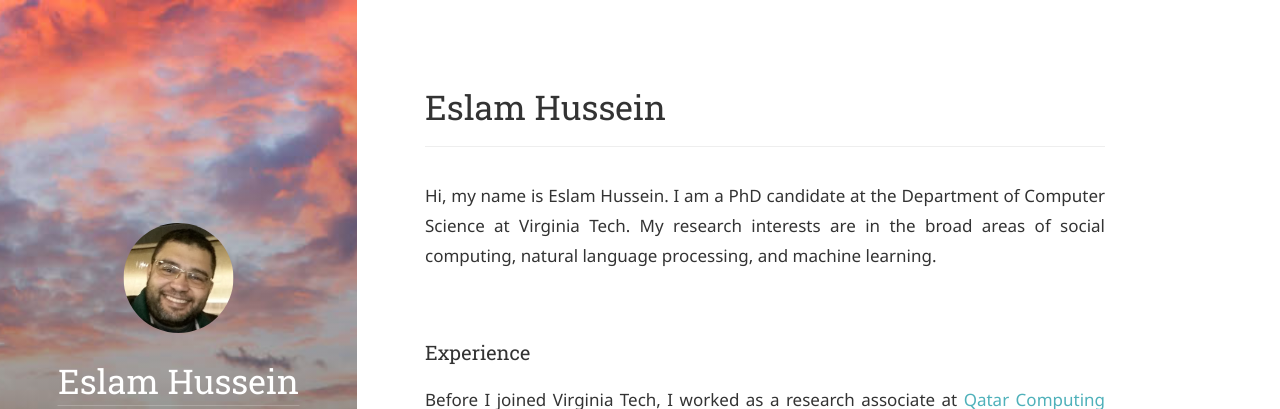
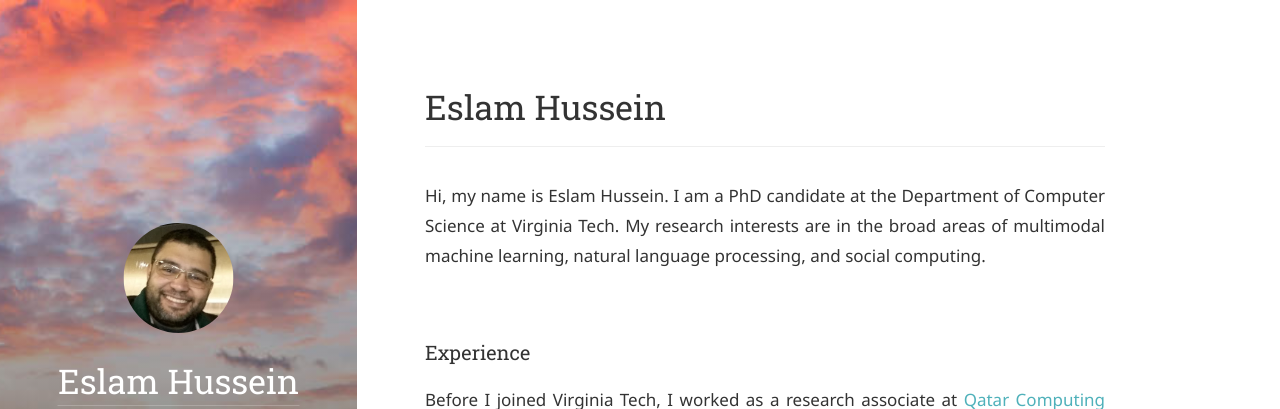
Before and after one commit to EslamAli86/eslamali86.github.io, a Jekyll site: the page built from index.md, in a window 1280 px wide. Shown: the top 409 px of the page. Built offline with Jekyll 4.4.1, drawn with Linux system fonts in a browser that asks for light colours; some web fonts are replaced.

Commit message:
Change index.md

```diff
--- a/index.md
+++ b/index.md
@@ -4,7 +4,7 @@ title: Eslam Hussein
 cover: false
 ---
 
-<p align="justify">Hi, my name is Eslam Hussein. I am a PhD candidate at the Department of Computer Science at Virginia Tech. My research interests are in the broad areas of social computing, natural language processing, and machine learning.</p>
+<p align="justify">Hi, my name is Eslam Hussein. I am a PhD candidate at the Department of Computer Science at Virginia Tech. My research interests are in the broad areas of multimodal machine  learning, natural language processing, and social computing.</p>
 
 
 ### Experience
```
